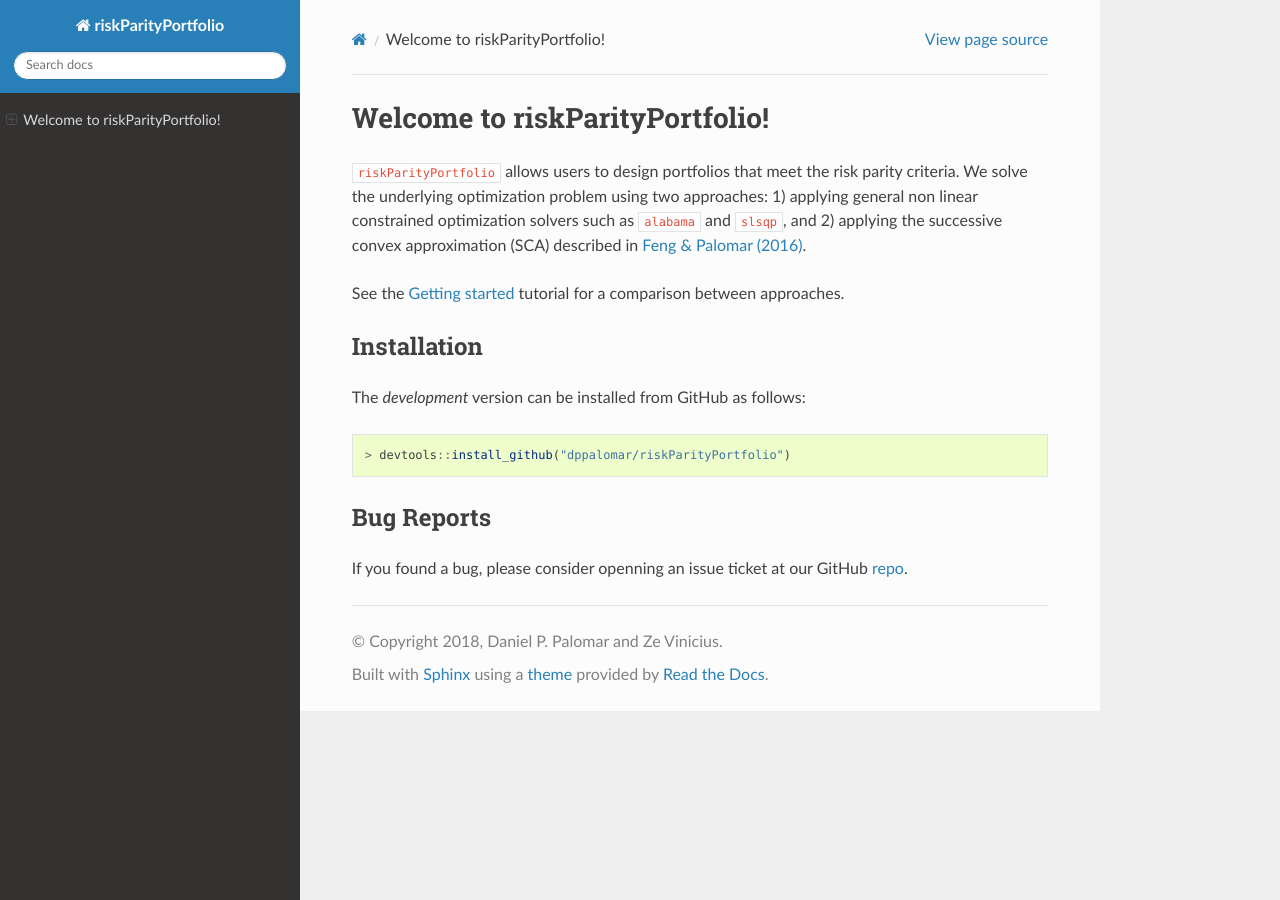
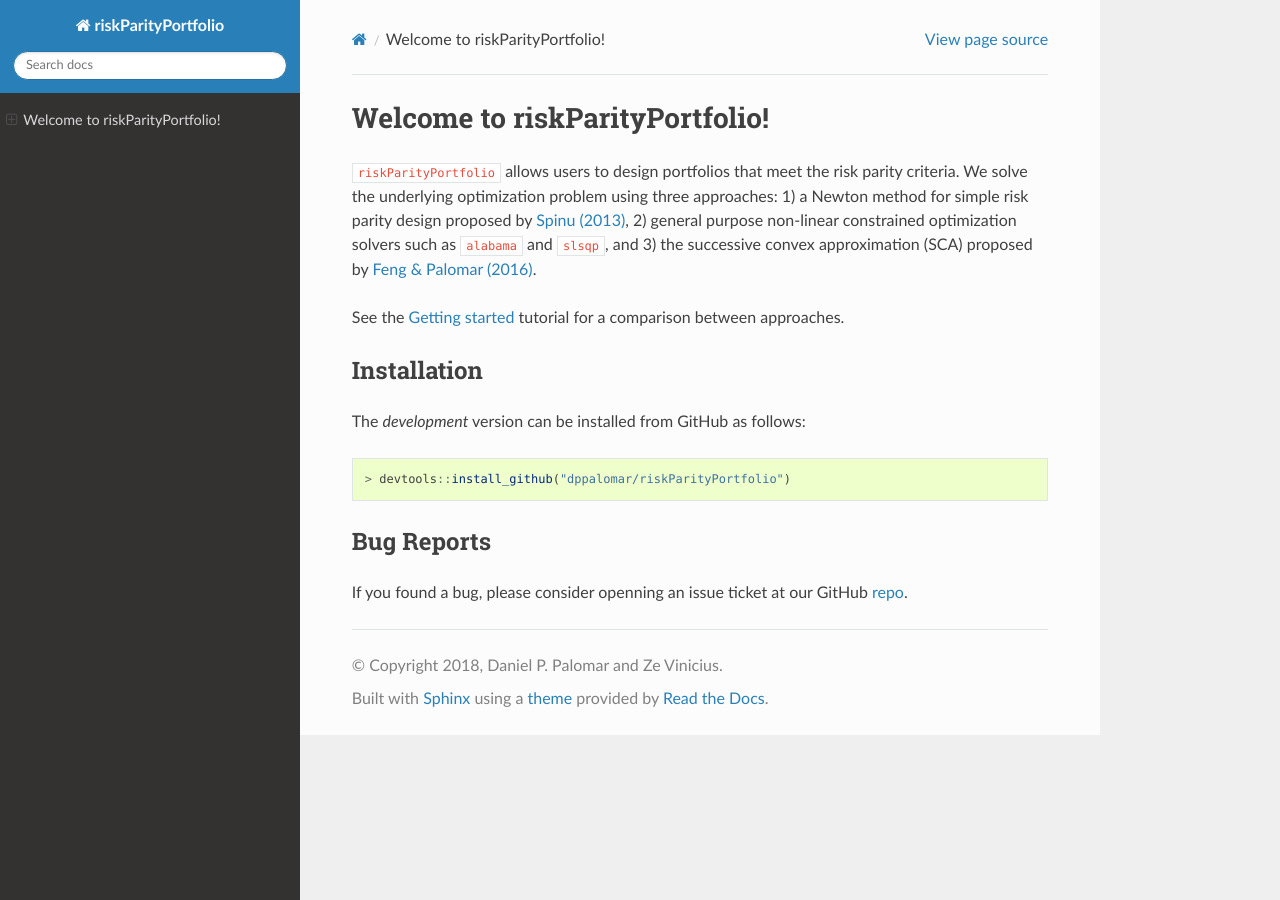
Before and after one commit to dppalomar/riskParityPortfolio, a Sphinx documentation site: the page built from docs/index.rst, in a window 1280 px wide. Built offline with Sphinx 7.4.7 and the Read the Docs theme 2.0.0, drawn with Linux system fonts in a browser that asks for light colours.

Commit message:
update docs

```diff
--- a/docs/index.rst
+++ b/docs/index.rst
@@ -7,9 +7,10 @@
 ===============================
 
 ``riskParityPortfolio`` allows users to design portfolios that meet the risk parity criteria.
-We solve the underlying optimization problem using two approaches: 1) applying general non linear
-constrained optimization solvers such as ``alabama`` and ``slsqp``, and 2) applying the successive
-convex approximation (SCA) described in
+We solve the underlying optimization problem using three approaches: 1) a Newton method
+for simple risk parity design proposed by `Spinu (2013) <https://papers.ssrn.com/sol3/papers.cfm?abstract_id=2297383>`_,
+2) general purpose non-linear constrained optimization solvers such as ``alabama`` and ``slsqp``,
+and 3) the successive convex approximation (SCA) proposed by
 `Feng & Palomar (2016) <http://www.ece.ust.hk/~palomar/Publications_files/2015/FengPalomar-TSP2015%20-%20risk_parity_portfolio.pdf>`_.
 
 See the `Getting started <_static/getting_started.html>`_ tutorial for a comparison
```
